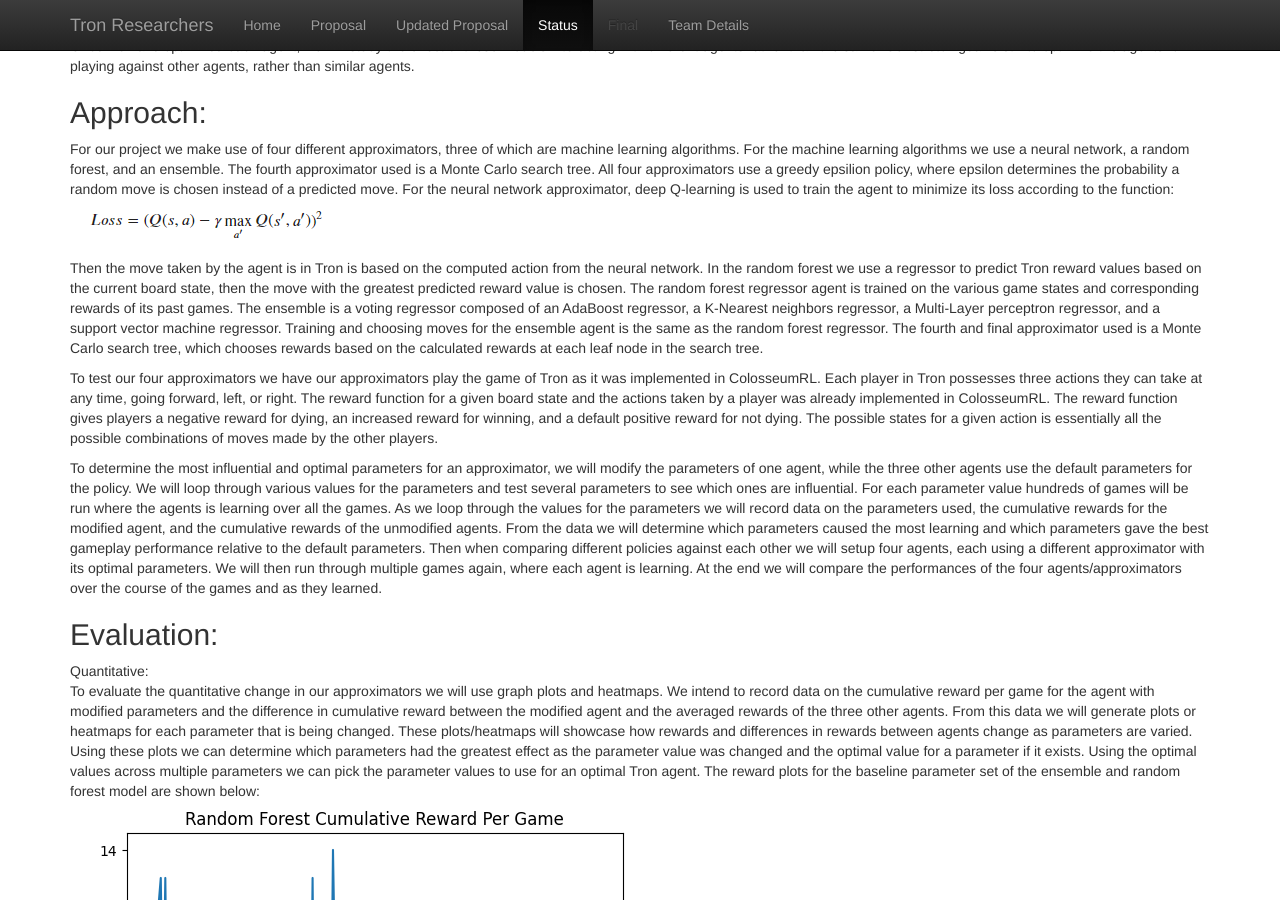
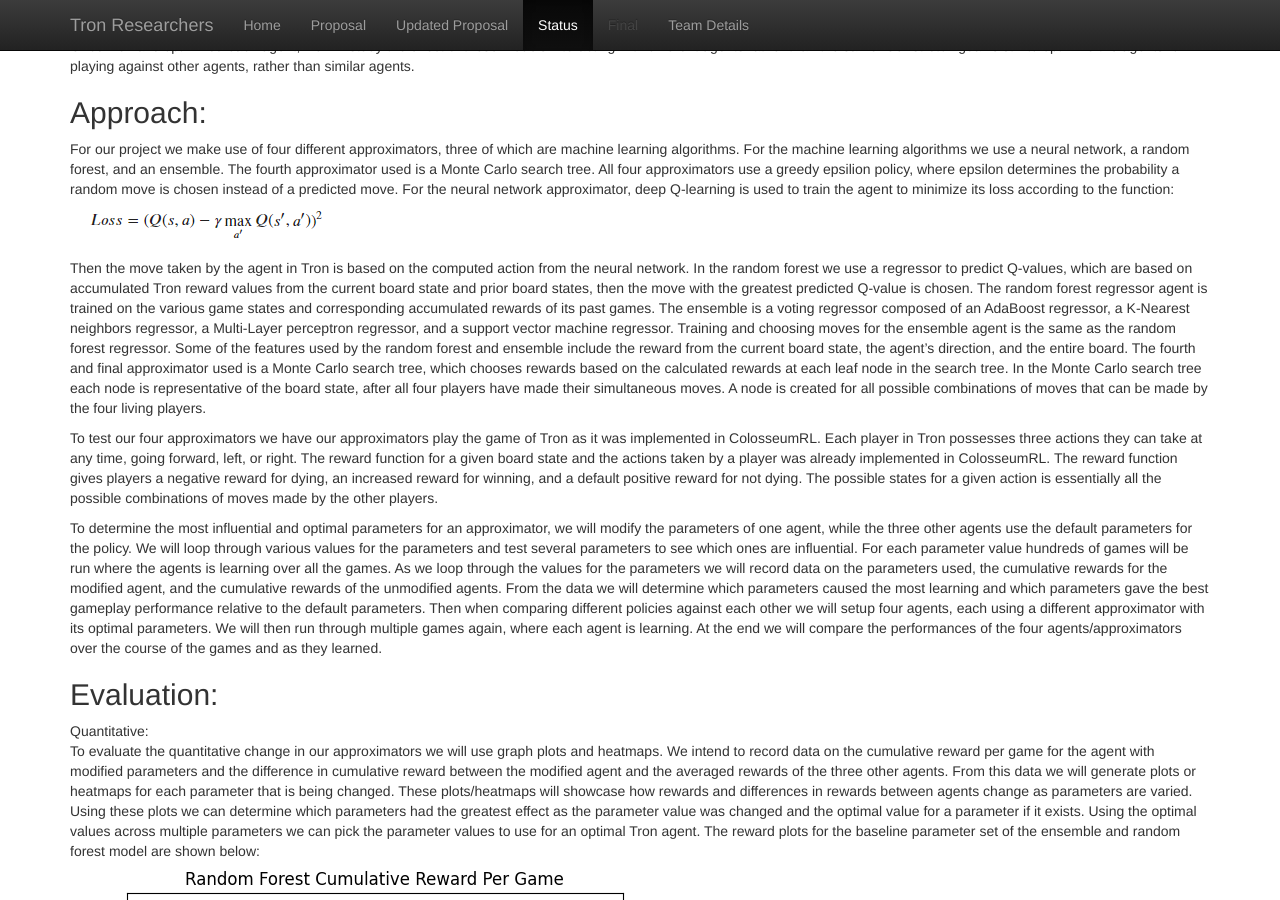
Before and after one commit to anguyen34/Tron-Researchers-CS175, a Jekyll site: the page built from docs/status.md, in a window 1280 px wide and 900 px high, scrolled down 723 px. Built offline with Jekyll 4.4.1, drawn with Linux system fonts in a browser that asks for light colours.

Commit message:
Added more info in first paragraph of approach

```diff
--- a/docs/status.md
+++ b/docs/status.md
@@ -16,7 +16,7 @@ We are using ColosseumRL to study the effect of changing certain parameters (e.g
 For our project we make use of four different approximators, three of which are machine learning algorithms. For the machine learning algorithms we use a neural network, a random forest, and an ensemble. The fourth approximator used is a Monte Carlo search tree. All four approximators use a greedy epsilion policy, where epsilon determines the probability a random move is chosen instead of a predicted move. For the neural network approximator, deep Q-learning is used to train the agent to minimize its loss according to the function:
 ![](images/loss.png?raw=true)
 
-Then the move taken by the agent is in Tron is based on the computed action from the neural network. In the random forest we use a regressor to predict Tron reward values based on the current board state, then the move with the greatest predicted reward value is chosen. The random forest regressor agent is trained on the various game states and corresponding rewards of its past games. The ensemble is a voting regressor composed of an AdaBoost regressor, a K-Nearest neighbors regressor, a Multi-Layer perceptron regressor, and a support vector machine regressor. Training and choosing moves for the ensemble agent is the same as the random forest regressor. The fourth and final approximator used is a Monte Carlo search tree, which chooses rewards based on the calculated rewards at each leaf node in the search tree.
+Then the move taken by the agent in Tron is based on the computed action from the neural network. In the random forest we use a regressor to predict Q-values, which are based on accumulated Tron reward values from the current board state and prior board states, then the move with the greatest predicted Q-value is chosen. The random forest regressor agent is trained on the various game states and corresponding accumulated rewards of its past games. The ensemble is a voting regressor composed of an AdaBoost regressor, a K-Nearest neighbors regressor, a Multi-Layer perceptron regressor, and a support vector machine regressor. Training and choosing moves for the ensemble agent is the same as the random forest regressor. Some of the features used by the random forest and ensemble include the reward from the current board state, the agent's direction, and the entire board. The fourth and final approximator used is a Monte Carlo search tree, which chooses rewards based on the calculated rewards at each leaf node in the search tree. In the Monte Carlo search tree each node is representative of the board state, after all four players have made their simultaneous moves. A node is created for all possible combinations of moves that can be made by the four living players.
 
 To test our four approximators we have our approximators play the game of Tron as it was implemented in ColosseumRL. Each player in Tron possesses three actions they can take at any time, going forward, left, or right. The reward function for a given board state and the actions taken by a player was already implemented in ColosseumRL. The reward function gives players a negative reward for dying, an increased reward for winning, and a default positive reward for not dying. The possible states for a given action is essentially all the possible combinations of moves made by the other players.
 
```
